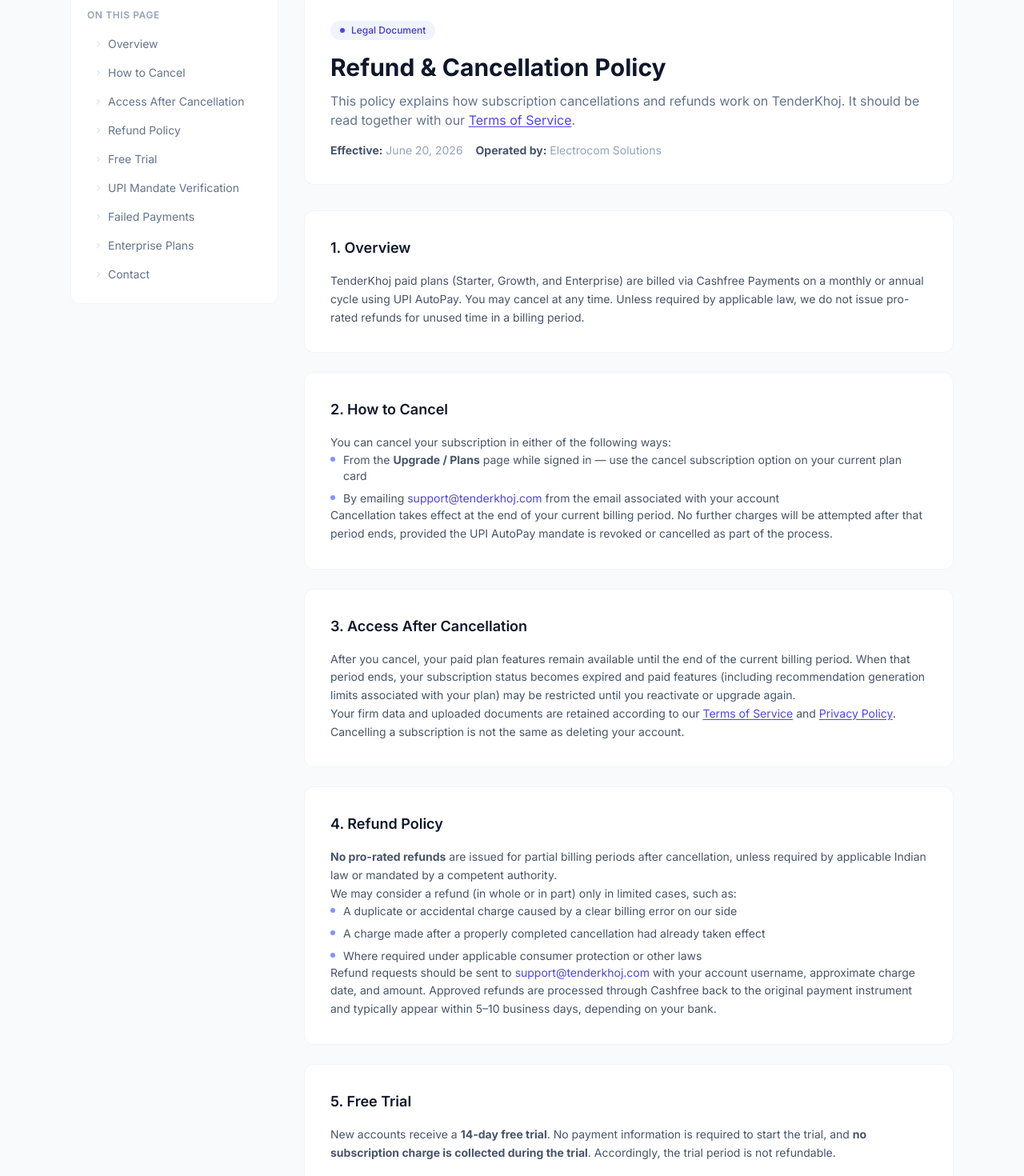
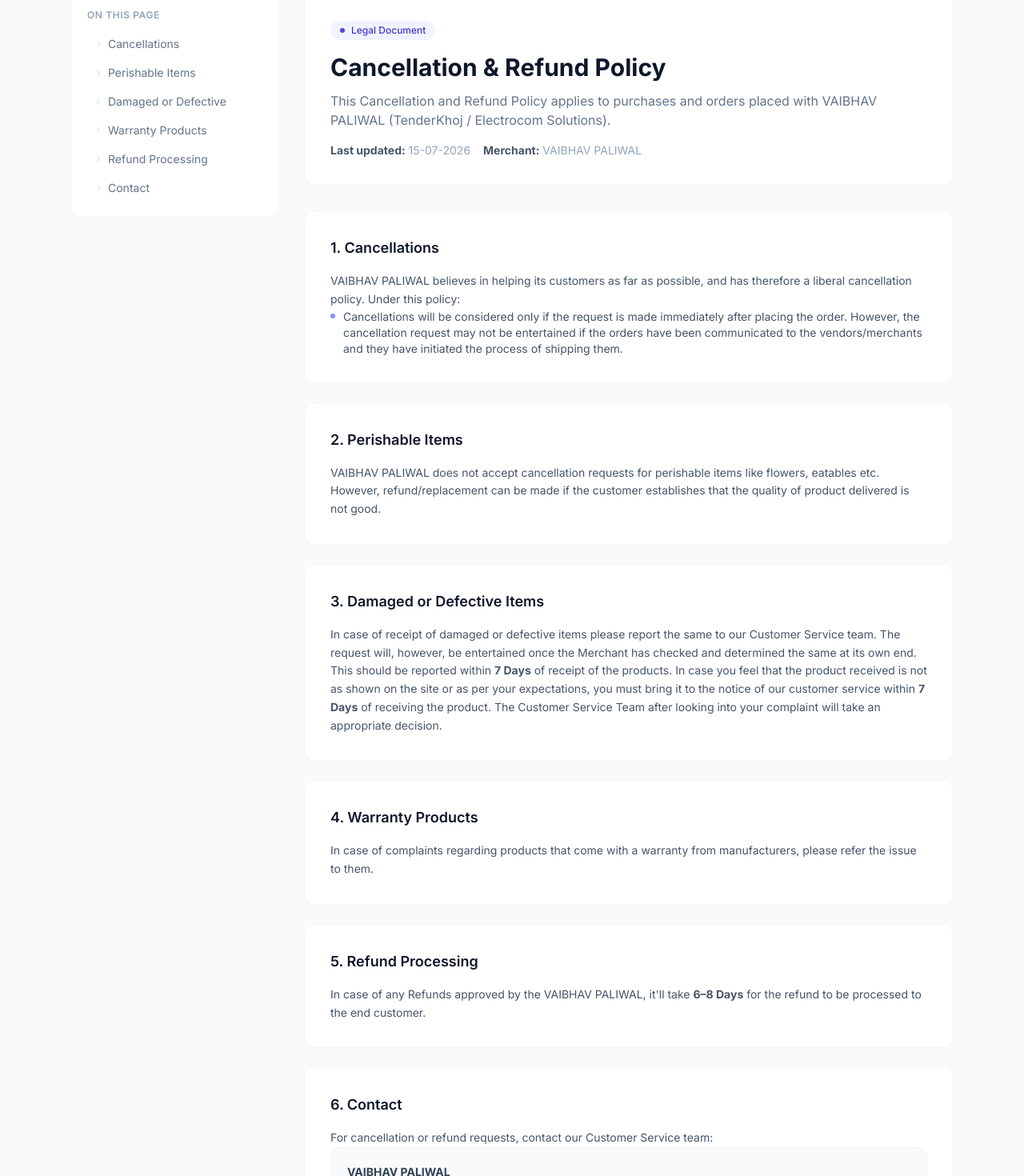
Before and after one commit to Tender-Management-Org/Frontend, a Next.js app: page /refund in a window 1280 px wide. Shown: the part 127-1597 px from the top of the page at 80% size. Built offline with nearby package versions, Linux system fonts and the light colour scheme.

Commit message:
added refund and cancellation policy

```diff
--- a/src/app/contact/page.tsx
+++ b/src/app/contact/page.tsx
@@ -12,6 +12,7 @@
   { id: "privacy",     label: "Privacy & Data" },
   { id: "legal",       label: "Legal" },
   { id: "enterprise",  label: "Enterprise" },
+  { id: "refund",      label: "Cancellation & Refund" },
   { id: "company",     label: "Company Details" },
 ];
 
@@ -35,9 +36,13 @@
     subject: "Billing enquiry",
     response: (
       <>
-        For cancellation and refund rules, see our{" "}
+        See our{" "}
+        <a href="#refund" className="text-navy-600 underline underline-offset-2 hover:text-navy-700">
+          Cancellation &amp; Refund Policy
+        </a>{" "}
+        below, or the standalone page at{" "}
         <Link href="/refund" className="text-navy-600 underline underline-offset-2 hover:text-navy-700">
-          Refund &amp; Cancellation Policy
+          /refund
         </Link>
         .
       </>
@@ -127,7 +132,7 @@
                 Choose the right channel below and we&apos;ll get back to you as soon as we can.
               </p>
               <div className="mt-4 flex flex-wrap gap-4 text-sm text-ink-400">
-                <span><strong className="text-ink-600">Operated by:</strong> Electrocom Solutions</span>
+                <span><strong className="text-ink-600">Merchant:</strong> VAIBHAV PALIWAL</span>
                 <span><strong className="text-ink-600">Based in:</strong> Rajasthan, India</span>
               </div>
             </div>
@@ -161,11 +166,62 @@
                 );
               })}
 
-              <Section id="company" title="6. Company Details">
+              <Section id="refund" title="6. Cancellation & Refund Policy">
+                <p className="mb-4 text-ink-400">
+                  <strong className="text-ink-600">Last updated:</strong> 15-07-2026
+                </p>
+                <p>
+                  VAIBHAV PALIWAL believes in helping its customers as far as possible, and has therefore a liberal
+                  cancellation policy. Under this policy:
+                </p>
+                <ul className="mt-3 space-y-2 text-sm text-ink-600">
+                  <ListItem>
+                    Cancellations will be considered only if the request is made immediately after placing the order.
+                    However, the cancellation request may not be entertained if the orders have been communicated to the
+                    vendors/merchants and they have initiated the process of shipping them.
+                  </ListItem>
+                  <ListItem>
+                    VAIBHAV PALIWAL does not accept cancellation requests for perishable items like flowers, eatables etc.
+                    However, refund/replacement can be made if the customer establishes that the quality of product
+                    delivered is not good.
+                  </ListItem>
+                  <ListItem>
+                    In case of receipt of damaged or defective items please report the same to our Customer Service team.
+                    The request will, however, be entertained once the Merchant has checked and determined the same at its
+                    own end. This should be reported within <strong>7 Days</strong> of receipt of the products. In case
+                    you feel that the product received is not as shown on the site or as per your expectations, you must
+                    bring it to the notice of our customer service within <strong>7 Days</strong> of receiving the product.
+                    The Customer Service Team after looking into your complaint will take an appropriate decision.
+                  </ListItem>
+                  <ListItem>
+                    In case of complaints regarding products that come with a warranty from manufacturers, please refer
+                    the issue to them.
+                  </ListItem>
+                  <ListItem>
+                    In case of any Refunds approved by the VAIBHAV PALIWAL, it&apos;ll take <strong>6–8 Days</strong> for
+                    the refund to be processed to the end customer.
+                  </ListItem>
+                </ul>
+                <p className="mt-4 text-sm text-ink-500">
+                  A standalone copy of this policy is also available at{" "}
+                  <Link href="/refund" className="text-navy-600 hover:underline">
+                    /refund
+                  </Link>
+                  .
+                </p>
+              </Section>
+
+              <Section id="company" title="7. Company Details">
                 <div className="rounded-xl border border-ink-100 bg-ink-50 p-5 text-sm text-ink-700 space-y-1">
-                  <p><strong>Electrocom Solutions</strong></p>
-                  <p>Proprietor: Vaibhav Paliwal</p>
+                  <p><strong>VAIBHAV PALIWAL</strong></p>
+                  <p>Electrocom Solutions · TenderKhoj</p>
                   <p>Rajasthan, India</p>
+                  <p>
+                    Email:{" "}
+                    <a href="mailto:support@tenderkhoj.com" className="text-navy-600 hover:underline">
+                      support@tenderkhoj.com
+                    </a>
+                  </p>
                   <p>
                     Platform:{" "}
                     <a href="https://tenderkhoj.com" className="text-navy-600 hover:underline">
@@ -179,7 +235,7 @@
                   {" · "}
                   <Link href="/privacy" className="text-navy-600 hover:underline">Privacy Policy</Link>
                   {" · "}
-                  <Link href="/refund" className="text-navy-600 hover:underline">Refund &amp; Cancellation</Link>
+                  <Link href="/refund" className="text-navy-600 hover:underline">Cancellation &amp; Refund</Link>
                   {" · "}
                   <Link href="/disclaimer" className="text-navy-600 hover:underline">Legal Disclaimer</Link>
                 </p>
@@ -192,7 +248,7 @@
           <div className="flex flex-wrap justify-center gap-6">
             <Link href="/terms" className="hover:text-ink-600 transition-colors">Terms of Service</Link>
             <Link href="/privacy" className="hover:text-ink-600 transition-colors">Privacy Policy</Link>
-            <Link href="/refund" className="hover:text-ink-600 transition-colors">Refund &amp; Cancellation</Link>
+            <Link href="/refund" className="hover:text-ink-600 transition-colors">Cancellation &amp; Refund</Link>
             <Link href="/contact" className="text-navy-600 font-medium">Contact Us</Link>
             <Link href="/disclaimer" className="hover:text-ink-600 transition-colors">Legal Disclaimer</Link>
           </div>
@@ -211,3 +267,12 @@
     </section>
   );
 }
+
+function ListItem({ children }: { children: React.ReactNode }) {
+  return (
+    <li className="flex items-start gap-2.5">
+      <span className="mt-1.5 h-1.5 w-1.5 shrink-0 rounded-full bg-navy-400" />
+      <span>{children}</span>
+    </li>
+  );
+}
--- a/src/app/refund/page.tsx
+++ b/src/app/refund/page.tsx
@@ -2,20 +2,17 @@
 import { FileSearch, ChevronRight } from "lucide-react";
 
 export const metadata = {
-  title: "Refund & Cancellation Policy — TenderKhoj",
-  description: "How subscription cancellations and refunds work on TenderKhoj.",
+  title: "Cancellation & Refund Policy — TenderKhoj",
+  description: "Cancellation and refund policy for VAIBHAV PALIWAL / TenderKhoj.",
 };
 
 const TOC = [
-  { id: "overview",        label: "Overview" },
-  { id: "cancellation",    label: "How to Cancel" },
-  { id: "access",          label: "Access After Cancellation" },
-  { id: "refunds",         label: "Refund Policy" },
-  { id: "trial",           label: "Free Trial" },
-  { id: "mandate",         label: "UPI Mandate Verification" },
-  { id: "failed-payments", label: "Failed Payments" },
-  { id: "enterprise",      label: "Enterprise Plans" },
-  { id: "contact",         label: "Contact" },
+  { id: "cancellation", label: "Cancellations" },
+  { id: "perishable",   label: "Perishable Items" },
+  { id: "defective",    label: "Damaged or Defective" },
+  { id: "warranty",     label: "Warranty Products" },
+  { id: "refunds",      label: "Refund Processing" },
+  { id: "contact",      label: "Contact" },
 ];
 
 export default function RefundPage() {
@@ -69,140 +66,77 @@
                 <span className="h-1.5 w-1.5 rounded-full bg-navy-600" />
                 <span className="text-xs font-medium text-navy-700">Legal Document</span>
               </div>
-              <h1 className="text-3xl font-bold text-ink-900">Refund &amp; Cancellation Policy</h1>
+              <h1 className="text-3xl font-bold text-ink-900">Cancellation &amp; Refund Policy</h1>
               <p className="mt-3 text-ink-500">
-                This policy explains how subscription cancellations and refunds work on TenderKhoj. It should be read
-                together with our{" "}
-                <Link href="/terms" className="text-navy-600 underline underline-offset-2 hover:text-navy-700">
-                  Terms of Service
-                </Link>
-                .
+                This Cancellation and Refund Policy applies to purchases and orders placed with VAIBHAV PALIWAL
+                (TenderKhoj / Electrocom Solutions).
               </p>
               <div className="mt-4 flex flex-wrap gap-4 text-sm text-ink-400">
-                <span><strong className="text-ink-600">Effective:</strong> June 20, 2026</span>
-                <span><strong className="text-ink-600">Operated by:</strong> Electrocom Solutions</span>
+                <span><strong className="text-ink-600">Last updated:</strong> 15-07-2026</span>
+                <span><strong className="text-ink-600">Merchant:</strong> VAIBHAV PALIWAL</span>
               </div>
             </div>
 
             <div className="space-y-6">
 
-              <Section id="overview" title="1. Overview">
+              <Section id="cancellation" title="1. Cancellations">
                 <p>
-                  TenderKhoj paid plans (Starter, Growth, and Enterprise) are billed via Cashfree Payments on a monthly
-                  or annual cycle using UPI AutoPay. You may cancel at any time. Unless required by applicable law, we
-                  do not issue pro-rated refunds for unused time in a billing period.
+                  VAIBHAV PALIWAL believes in helping its customers as far as possible, and has therefore a liberal
+                  cancellation policy. Under this policy:
+                </p>
+                <ul className="mt-3 space-y-2 text-sm text-ink-600">
+                  <ListItem>
+                    Cancellations will be considered only if the request is made immediately after placing the order.
+                    However, the cancellation request may not be entertained if the orders have been communicated to the
+                    vendors/merchants and they have initiated the process of shipping them.
+                  </ListItem>
+                </ul>
+              </Section>
+
+              <Section id="perishable" title="2. Perishable Items">
+                <p>
+                  VAIBHAV PALIWAL does not accept cancellation requests for perishable items like flowers, eatables etc.
+                  However, refund/replacement can be made if the customer establishes that the quality of product delivered
+                  is not good.
                 </p>
               </Section>
 
-              <Section id="cancellation" title="2. How to Cancel">
-                <p>You can cancel your subscription in either of the following ways:</p>
-                <ul className="mt-3 space-y-2 text-sm text-ink-600">
-                  <ListItem>
-                    From the <strong>Upgrade / Plans</strong> page while signed in — use the cancel subscription option
-                    on your current plan card
-                  </ListItem>
-                  <ListItem>
-                    By emailing{" "}
-                    <a href="mailto:support@tenderkhoj.com?subject=Cancel%20subscription" className="text-navy-600 hover:underline">
-                      support@tenderkhoj.com
-                    </a>{" "}
-                    from the email associated with your account
-                  </ListItem>
-                </ul>
-                <p className="mt-3">
-                  Cancellation takes effect at the end of your current billing period. No further charges will be
-                  attempted after that period ends, provided the UPI AutoPay mandate is revoked or cancelled as part of
-                  the process.
+              <Section id="defective" title="3. Damaged or Defective Items">
+                <p>
+                  In case of receipt of damaged or defective items please report the same to our Customer Service team.
+                  The request will, however, be entertained once the Merchant has checked and determined the same at its
+                  own end. This should be reported within <strong>7 Days</strong> of receipt of the products. In case you
+                  feel that the product received is not as shown on the site or as per your expectations, you must bring
+                  it to the notice of our customer service within <strong>7 Days</strong> of receiving the product. The
+                  Customer Service Team after looking into your complaint will take an appropriate decision.
                 </p>
               </Section>
 
-              <Section id="access" title="3. Access After Cancellation">
+              <Section id="warranty" title="4. Warranty Products">
                 <p>
-                  After you cancel, your paid plan features remain available until the end of the current billing period.
-                  When that period ends, your subscription status becomes expired and paid features (including recommendation
-                  generation limits associated with your plan) may be restricted until you reactivate or upgrade again.
-                </p>
-                <p className="mt-3">
-                  Your firm data and uploaded documents are retained according to our{" "}
-                  <Link href="/terms" className="text-navy-600 underline underline-offset-2 hover:text-navy-700">
-                    Terms of Service
-                  </Link>{" "}
-                  and{" "}
-                  <Link href="/privacy" className="text-navy-600 underline underline-offset-2 hover:text-navy-700">
-                    Privacy Policy
-                  </Link>
-                  . Cancelling a subscription is not the same as deleting your account.
+                  In case of complaints regarding products that come with a warranty from manufacturers, please refer the
+                  issue to them.
                 </p>
               </Section>
 
-              <Section id="refunds" title="4. Refund Policy">
+              <Section id="refunds" title="5. Refund Processing">
                 <p>
-                  <strong>No pro-rated refunds</strong> are issued for partial billing periods after cancellation, unless
-                  required by applicable Indian law or mandated by a competent authority.
-                </p>
-                <p className="mt-3">We may consider a refund (in whole or in part) only in limited cases, such as:</p>
-                <ul className="mt-3 space-y-2 text-sm text-ink-600">
-                  <ListItem>A duplicate or accidental charge caused by a clear billing error on our side</ListItem>
-                  <ListItem>A charge made after a properly completed cancellation had already taken effect</ListItem>
-                  <ListItem>Where required under applicable consumer protection or other laws</ListItem>
-                </ul>
-                <p className="mt-3">
-                  Refund requests should be sent to{" "}
-                  <a href="mailto:support@tenderkhoj.com?subject=Refund%20request" className="text-navy-600 hover:underline">
-                    support@tenderkhoj.com
-                  </a>{" "}
-                  with your account username, approximate charge date, and amount. Approved refunds are processed through
-                  Cashfree back to the original payment instrument and typically appear within 5–10 business days,
-                  depending on your bank.
+                  In case of any Refunds approved by the VAIBHAV PALIWAL, it&apos;ll take <strong>6–8 Days</strong> for the
+                  refund to be processed to the end customer.
                 </p>
               </Section>
 
-              <Section id="trial" title="5. Free Trial">
+              <Section id="contact" title="6. Contact">
                 <p>
-                  New accounts receive a <strong>14-day free trial</strong>. No payment information is required to start
-                  the trial, and <strong>no subscription charge is collected during the trial</strong>. Accordingly, the
-                  trial period is not refundable.
-                </p>
-              </Section>
-
-              <Section id="mandate" title="6. UPI Mandate Verification Charge">
-                <p>
-                  When you set up a paid subscription via Cashfree UPI AutoPay, a small verification charge (currently ₹1)
-                  may be collected to validate the mandate. This verification amount is refunded by the payment process
-                  and is not a subscription fee.
-                </p>
-              </Section>
-
-              <Section id="failed-payments" title="7. Failed Payments">
-                <p>
-                  If a recurring payment fails (for example, due to insufficient balance or a revoked mandate), your
-                  subscription may become inactive or expired and paid features may be restricted until payment succeeds
-                  or you resubscribe. Failed charge attempts themselves do not create a refund entitlement.
-                </p>
-              </Section>
-
-              <Section id="enterprise" title="8. Enterprise Plans">
-                <p>
-                  Enterprise pricing and commercial terms may be agreed separately. Where a custom agreement exists, that
-                  agreement prevails over this policy to the extent of any conflict. For Enterprise enquiries, contact{" "}
-                  <a href="mailto:hello@tenderkhoj.com?subject=Enterprise%20plan%20enquiry" className="text-navy-600 hover:underline">
-                    hello@tenderkhoj.com
-                  </a>
-                  .
-                </p>
-              </Section>
-
-              <Section id="contact" title="9. Contact">
-                <p>
-                  For cancellation help, refund requests, or billing questions:
+                  For cancellation or refund requests, contact our Customer Service team:
                 </p>
                 <div className="mt-4 rounded-xl border border-ink-100 bg-ink-50 p-5 text-sm text-ink-700 space-y-1">
-                  <p><strong>Electrocom Solutions</strong></p>
-                  <p>Proprietor: Vaibhav Paliwal</p>
+                  <p><strong>VAIBHAV PALIWAL</strong></p>
+                  <p>Electrocom Solutions · TenderKhoj</p>
                   <p>Rajasthan, India</p>
                   <p>
                     Email:{" "}
-                    <a href="mailto:support@tenderkhoj.com" className="text-navy-600 hover:underline">
+                    <a href="mailto:support@tenderkhoj.com?subject=Cancellation%20or%20Refund" className="text-navy-600 hover:underline">
                       support@tenderkhoj.com
                     </a>
                   </p>
@@ -224,7 +158,7 @@
           <div className="flex flex-wrap justify-center gap-6">
             <Link href="/terms" className="hover:text-ink-600 transition-colors">Terms of Service</Link>
             <Link href="/privacy" className="hover:text-ink-600 transition-colors">Privacy Policy</Link>
-            <Link href="/refund" className="text-navy-600 font-medium">Refund &amp; Cancellation</Link>
+            <Link href="/refund" className="text-navy-600 font-medium">Cancellation &amp; Refund</Link>
             <Link href="/contact" className="hover:text-ink-600 transition-colors">Contact Us</Link>
             <Link href="/disclaimer" className="hover:text-ink-600 transition-colors">Legal Disclaimer</Link>
           </div>
```
